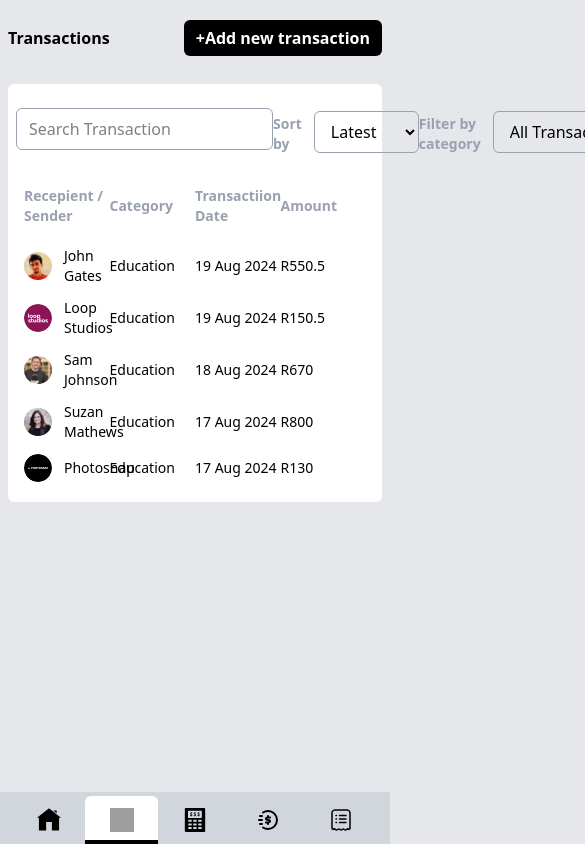
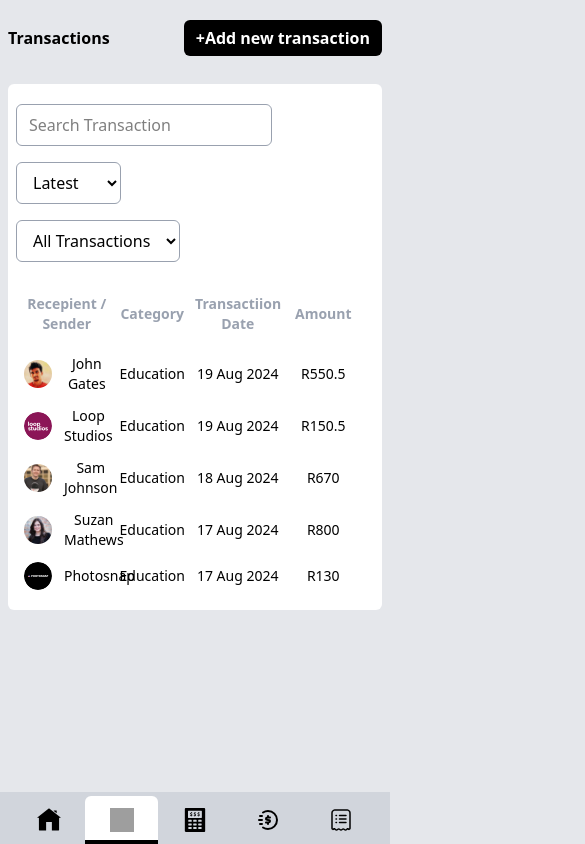
Before and after one commit to FrancoRaymond/finance-app, a React (Vite) app: page /transactions in a window 390 px wide. Shown: the top 844 px of the page, 585 px wide, since content can reach past the window. Built offline with nearby package versions, Linux system fonts and the light colour scheme; grey boxes are pictures that could not be loaded.

Commit message:
responsive transactions

```diff
--- a/src/App.jsx
+++ b/src/App.jsx
@@ -16,7 +16,7 @@ function App() {
     <AppProvider>
       <div className='flex flex-col md:flex-row'>
         <Navbar setNavWidth={setNavWidth} />
-    <div className={`flex-1 transition-all duration-300 ${navWidth > 72  ? "md:ml-[250px]" : "md:ml-[70px]"}`}>
+    <div className={`flex-1 transition-all duration-300 ease-in-out ${navWidth > 72  ? "md:ml-[250px]" : "md:ml-[70px]"}`}>
           <Routes>
             <Route path='/' element={<Home />} />
             <Route path='/transactions' element={<Transactions />} />
--- a/src/context/context.jsx
+++ b/src/context/context.jsx
@@ -1,11 +1,13 @@
-import React, { createContext, useContext} from "react";
+import React, { createContext, useContext, useState} from "react";
 
 const AppContext = createContext();
 
 
 const AppProvider = ({ children }) => {
+  const [value, setValue] = useState('')
+
   return (
-    <AppContext.Provider>
+    <AppContext.Provider value={value}>
       {children}
     </AppContext.Provider>
   );
--- a/src/pages/Transactions.jsx
+++ b/src/pages/Transactions.jsx
@@ -55,10 +55,10 @@ const Transactions = () => {
         <button className='rounded-md text-white bg-black hover:bg-gray-700 cursor-pointer py-1.5 px-3 text-[1rem] font-semibold' onClick={() => setShowTransactionForm(true)}>+Add new transaction</button>
       </div>
       <div className='px-2 py-5 sm:px-5 bg-white rounded-md mt-7'>
-        <div className='flex items-center justify-between'>
-          <input onChange={(e) => setSearchTerm(e.target.value)} type="text" placeholder='Search Transaction' className='outline-none text-[1rem] border rounded-md py-2 px-3 border-gray-400'/>
+        <div className='flex flex-col gap-2.5 lg:flex-row lg:items-center lg:justify-between '>
+          <input onChange={(e) => setSearchTerm(e.target.value)} type="text" placeholder='Search Transaction' className='outline-none max-w-3xs text-[1rem] border rounded-md py-2 px-3 border-gray-400'/>
           <div className='flex items-center gap-3'>
-            <label htmlFor="" className='text-sm font-semibold text-gray-400 mt-2.5'>Sort by</label>
+            <label htmlFor="" className='hidden lg:flex text-sm font-semibold text-gray-400 mt-2.5'>Sort by</label>
             <select name="" id="" onChange={(e) => setSortType(e.target.value)} className='outline-none text-[1rem] cursor-pointer mt-1.5 border rounded-md py-2 px-3 border-gray-400'>
               <option value="Latest">Latest</option>
               <option value="Oldest">Oldest</option>
@@ -69,7 +69,7 @@ const Transactions = () => {
             </select>
           </div>
           <div className='flex items-center gap-3'>
-            <label htmlFor="" className='text-sm font-semibold text-gray-400 mt-2.5'>Filter by category</label>
+            <label htmlFor="" className='hidden lg:flex text-sm font-semibold text-gray-400 mt-2.5'>Filter by category</label>
             <select name="" id="" onChange={(e) => setCategoryFilter(e.target.value)} className='outline-none text-[1rem] cursor-pointer mt-1.5 border rounded-md py-2 px-3 border-gray-400'>
               <option value="all">All Transactions</option>
               <option value="entertainment">Entertainment</option>
@@ -82,7 +82,7 @@ const Transactions = () => {
         <div className='overflow-x-auto'>
           <table className='min-w-full table-auto mt-6 text-left flex flex-col gap-3'>
             <thead>
-              <tr className='text-sm font-semibold text-gray-400 px-2 items-center grid grid-cols-4 py-2 borde-b border-gray-400'>
+              <tr className='text-sm font-semibold text-center text-gray-400 px-2 items-center grid grid-cols-4 py-2 borde-b border-gray-400'>
                 <th>Recepient / Sender</th>
                 <th>Category</th>
                 <th>Transactiion Date</th>
@@ -92,7 +92,7 @@ const Transactions = () => {
             <tbody className='flex flex-col gap-3'>
               {
                 filteredTransactions.map(transaction => (
-                  <tr key={transaction.id} className='text-sm px-2 grid grid-cols-4 items-center'>
+                  <tr key={transaction.id} className='text-sm text-center px-2 grid grid-cols-4 items-center'>
                     <td className='flex items-center gap-3'><img src={transaction.image} alt="" className='size-7 rounded-full'/> {transaction.name}</td>
                     <td>Education</td>
                     <td>{transaction.date}</td>
```
Also changed, not shown: src/assets/images/filter.svg (added), src/assets/images/sort.svg (added).
